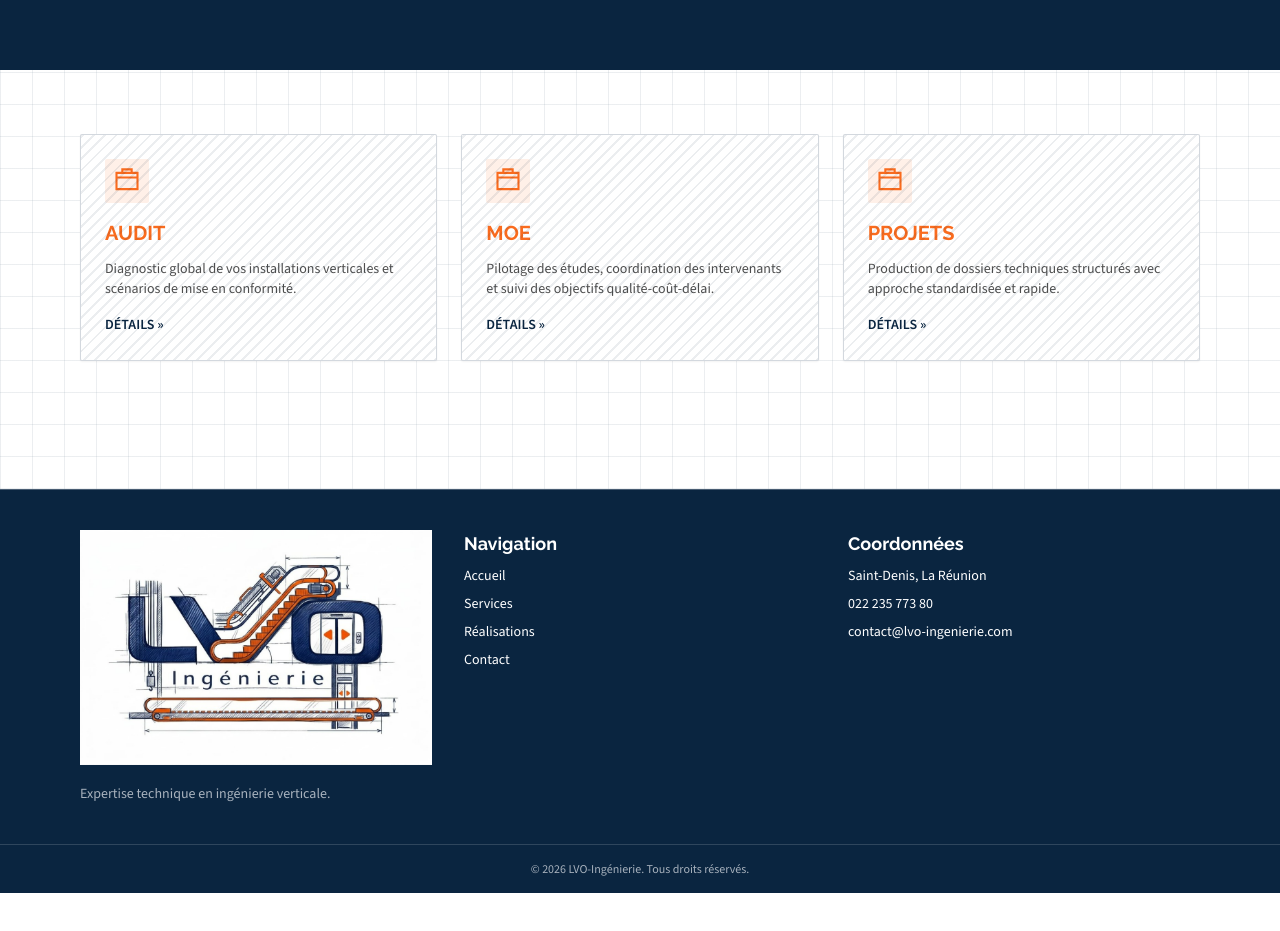
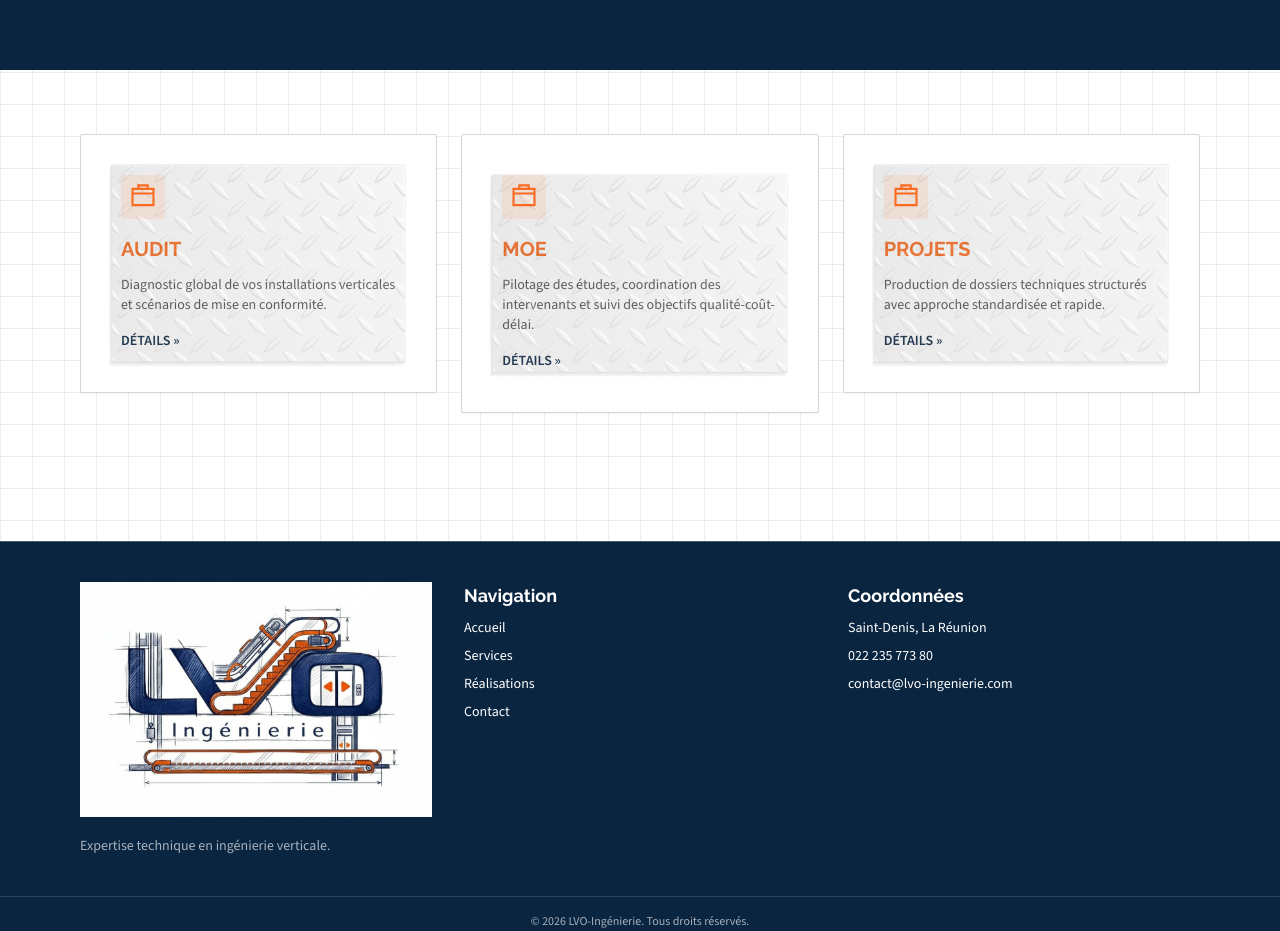
Before and after one commit to MiliMohamed/LVO-Ing-nierie, a Next.js app: page / in a window 1280 px wide. Shown: the part 920-1851 px from the top of the page. Before the commit the page ends 1813 px from the top, so only its background shows below. Built offline with nearby package versions, Linux system fonts and the light colour scheme.

Commit message:
fix image service

```diff
--- a/src/components/ServiceCard.tsx
+++ b/src/components/ServiceCard.tsx
@@ -7,8 +7,17 @@ type ServiceCardProps = {
 
 export function ServiceCard({ title, description }: ServiceCardProps) {
   return (
-    <article className="hatch-overlay relative overflow-hidden rounded-sm border border-neutral/50 bg-white p-6 shadow-sm transition hover:-translate-y-1 hover:shadow-lg">
-      <div className="mb-4 inline-flex rounded-sm bg-accent/10 p-2">
+    <article className="group relative overflow-hidden rounded-sm border border-neutral/50 bg-white p-10 shadow-sm transition hover:-translate-y-1 hover:shadow-lg">
+      <div
+        className="pointer-events-none absolute inset-0 opacity-[0.2] transition-opacity duration-300 group-hover:opacity-[0.28]"
+        style={{
+          backgroundImage: "url('/metal-pattern.png')",
+          backgroundSize: "cover",
+          backgroundPosition: "center",
+        }}
+      />
+      <div className="pointer-events-none absolute inset-0 bg-gradient-to-b from-white/62 via-white/58 to-white/72" />
+      <div className="relative mb-4 inline-flex rounded-sm bg-accent/10 p-2">
         <svg viewBox="0 0 24 24" className="h-7 w-7" fill="none" stroke="#F96B1E" strokeWidth="1.8">
           <path d="M3 5h18v14H3z" />
           <path d="M3 9h18" />
```
Also changed, not shown: public/metal-pattern.png (added).
